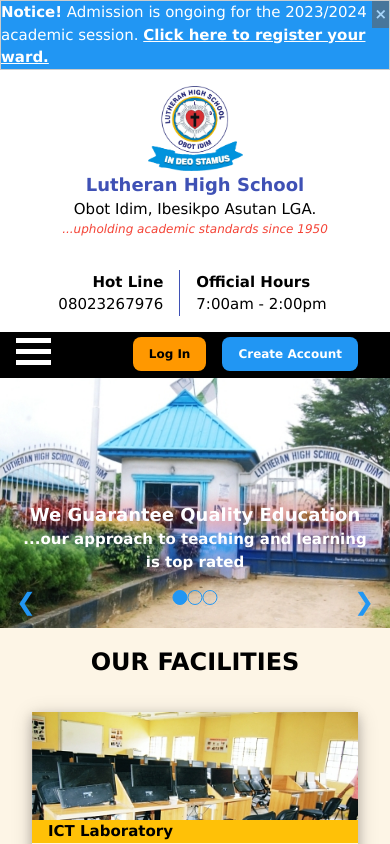
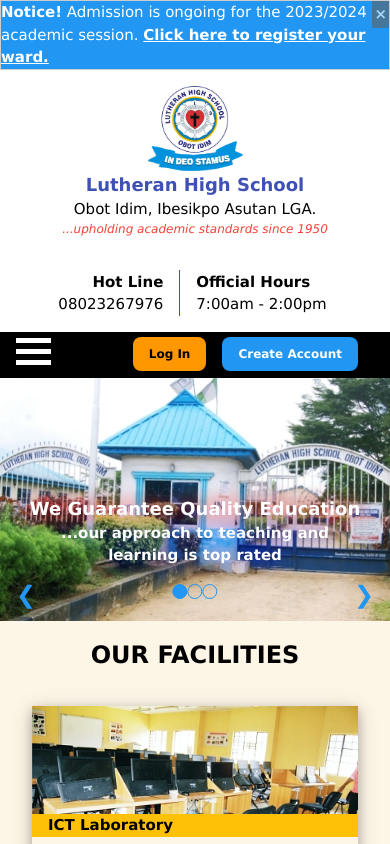
Before and after one commit to felixobianozie/lhs_frontend, a React (Create React App) app: page / in a window 390 px wide. Shown: the top 844 px of the page. Built offline with nearby package versions, Linux system fonts and the light colour scheme.

Commit message:
fix: mobile next slider  button is not accessible for clicking

```diff
--- a/src/components/SliderHome.js
+++ b/src/components/SliderHome.js
@@ -56,9 +56,9 @@
     <div className="w3-content w3-display-container w3-black" style={{maxWidth:"100%", backgroundImage:`url(${logo})`, backgroundRepeat:"no-repeat", backgroundPosition:"center center", backgroundSize:"200px"}}>
 
       <picture className='felix-animate-opacity' key={slideIndex}>
-        <source srcset={mobile[slideIndex]} media="(max-width: 600px)" style={{maxWidth:"100%", minHeight:"250px"}} />
+        <source srcset={mobile[slideIndex]} media="(max-width: 600px)" style={{maxWidth:"100%", minHeight:"230px"}} />
         {/* <source srcset={mobile[slideIndex]} media="(max-width: 992px)"/> */}
-        <img src={images[slideIndex]} alt="school carousal" style={{maxWidth:"100%", minHeight:"250px"}}/>
+        <img src={images[slideIndex]} alt="school carousal" style={{maxWidth:"100%", minHeight:"230px"}}/>
       </picture>
 
       {/* Slider shift pointer for desktop */}
--- a/src/components/SliderIndicatorHome.js
+++ b/src/components/SliderIndicatorHome.js
@@ -28,7 +28,7 @@
                 <div className="w3-display-bottomright w3-padding w3-hover-text-khaki w3-xlarge w3-text-blue" style={{cursor:"pointer"}} onClick={() => plusDivs(1)}>&#10095;</div>
             </div>
 
-            <div className="w3-center w3-section w3-display-bottommiddle" style={{width:'89%'}}>
+            <div className="w3-center w3-section w3-display-bottommiddle" style={{width:'85%'}}>
                 <SliderText slideIndex={slideIndex} />
                 <span className={indicatorClasses[0]} onClick={() => currentDiv(0)}></span>
                 <span className={indicatorClasses[1]} onClick={() => currentDiv(1)}></span>
```
